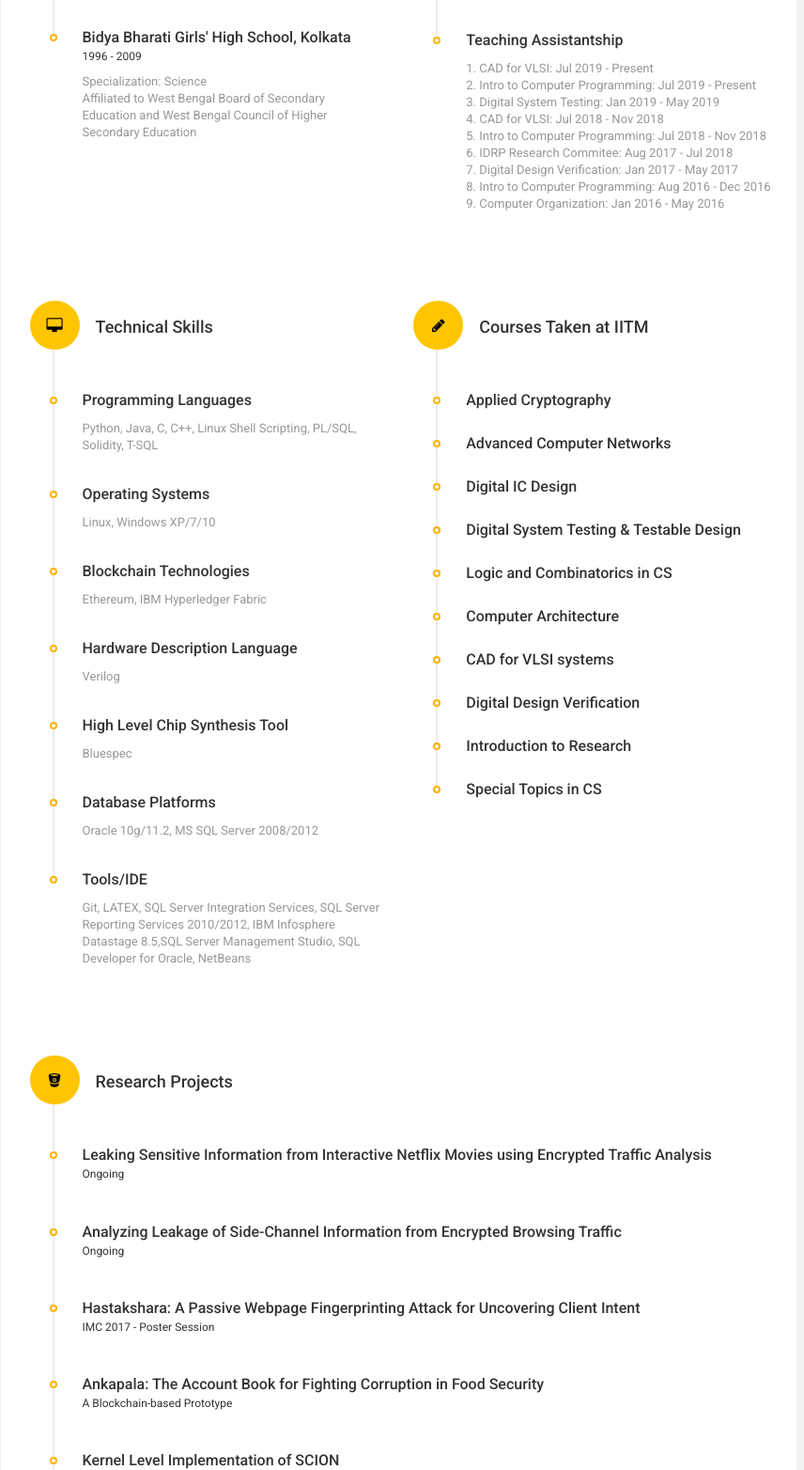
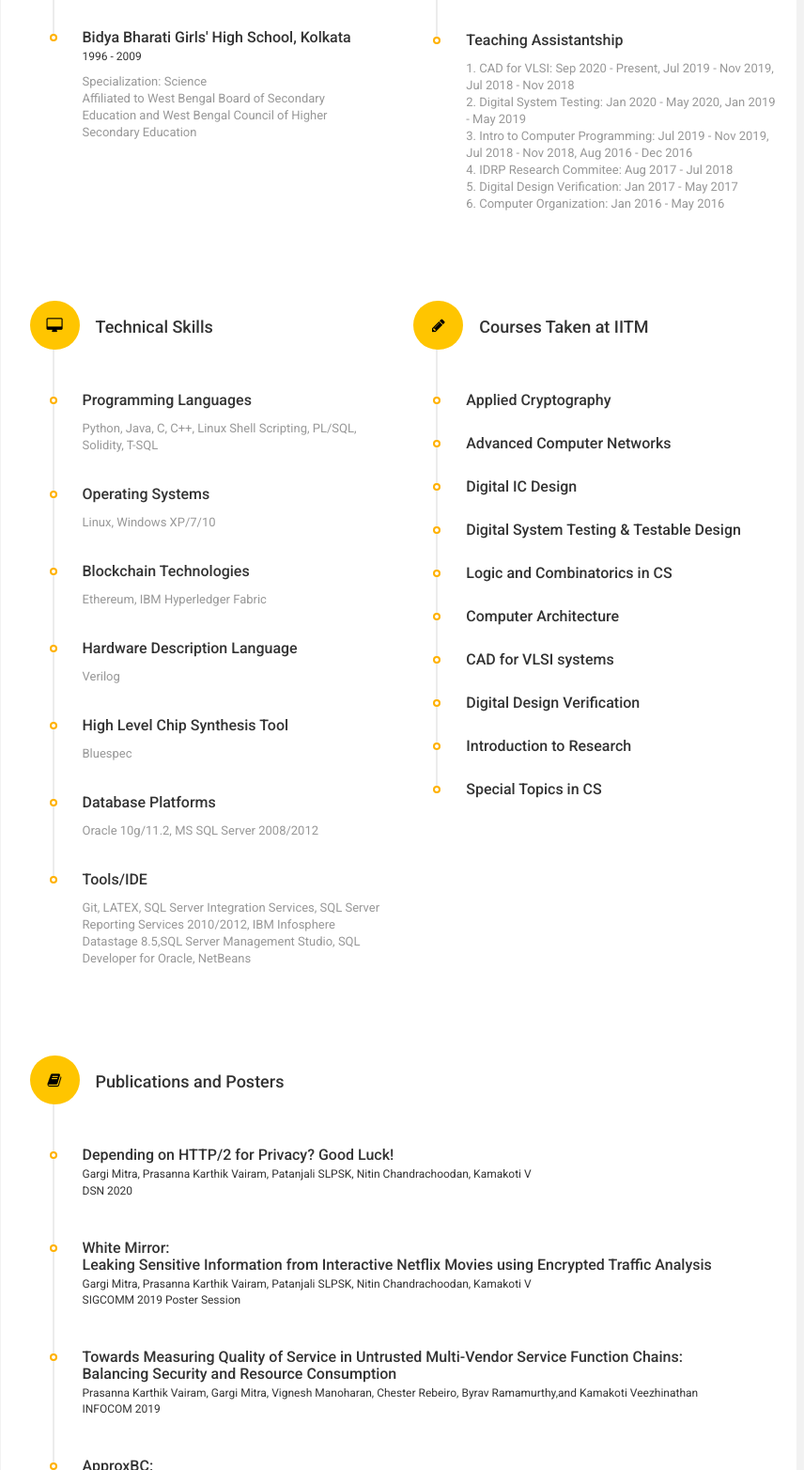
Before and after one commit to Gargi-Mitra/website, a plain HTML site: page index.html in a window 1280 px wide. Shown: the part 1236-2800 px from the top of the page at 94% size, without its empty margins (362-1218 px from the left). Drawn offline with Linux system fonts and the light colour scheme.

Commit message:
Updated on October 15, 2020

```diff
--- a/index.html
+++ b/index.html
@@ -83,7 +83,7 @@
             <!-- <li><p><span>Skype:</span> g_mitra91</p></li> -->
         </ul>
         <div class="col-md-12">
-            <a href="CV_Gargi_2019.pdf"><button class="site-btn icon">Download Cv  <i class="fa fa-download" aria-hidden="true"></i></button></a>
+            <a href="CV_Gargi.pdf"><button class="site-btn icon">Download Cv  <i class="fa fa-download" aria-hidden="true"></i></button></a>
             <a href="#publications"> <button class="site-btn icon">Publications <i class="fa fa-list" aria-hidden="true"></i></button></a>
         </div>
     </div>
@@ -154,7 +154,7 @@
                                     <i class="flaticon-analysis"></i>
                                 </div>
                                 <span class="title">Research</span>
-                                <p class="little-text"><a href="#research">Find more here</a></p>
+                                <p class="little-text"><a href="#publications">Find more here</a></p>
                             </div>
                         </div>
                         <!-- a service -->
@@ -184,62 +184,13 @@
                                     <i class="flaticon-paper-plane"></i>
                                 </div>
                                 <span class="title">My Hobbies</span>
-                                <p class="little-text">Find more here</p>
+                                <p class="little-text"><a href="https://www.instagram.com/gmit91">Follow my artworks on Instagram!</a></p>
                             </div>
                         </div>
                     </div>
                 </section>
                 </div>
-                <!-- Skills Section -->
-                <!-- <div class="row">
-                    <section class="design-skills col-md-6 padding_60 padbot_50">
-                        <div class="section-title bottom_45"><span></span><h2>Design Skills</h2></div>
-                        <ul class="skill-list">
-                            <li>
-                                <h3>Photoshop</h3>
-                                <div class="progress">
-                                    <div class="percentage" style="width:80%;"></div>
-                                </div>
-                            </li>
-                            <li>
-                                <h3>Sketch</h3>
-                                <div class="progress">
-                                    <div class="percentage" style="width:60%;"></div>
-                                </div>
-                            </li>
-                            <li>
-                                <h3>Adobe Xd</h3>
-                                <div class="progress">
-                                    <div class="percentage" style="width:30%;"></div>
-                                </div>
-                            </li>
-                        </ul>
-                    </section>
-                    <section class="code-skills col-md-6 padding_60">
-                        <div class="section-title bottom_45"><span></span><h2>Code Skills</h2></div>
-                        <ul class="skill-list">
-                            <li>
-                                <h3>Javascript</h3>
-                                <div class="progress">
-                                    <div class="percentage" style="width:80%;"></div>
-                                </div>
-                            </li>
-                            <li>
-                                <h3>HTML5</h3>
-                                <div class="progress">
-                                    <div class="percentage" style="width:60%;"></div>
-                                </div>
-                            </li>
-                            <li>
-                                <h3>CSS3</h3>
-                                <div class="progress">
-                                    <div class="percentage" style="width:30%;"></div>
-                                </div>
-                            </li>
-                        </ul>
-                    </section>
-                </div>
-            </div> -->
+
 
             <!-- Resume Page
             ================================================== -->
@@ -288,15 +239,12 @@
                                       <!-- a work -->
                                       <li><h3 class="line-title">Teaching Assistantship</h3>
                                         <span></span>
-                                          <p class="little-text">1. CAD for VLSI: Jul 2019 - Present</p>
-                                          <p class="little-text">2. Intro to Computer Programming: Jul 2019 - Present</p>
-                                          <p class="little-text">3. Digital System Testing: Jan 2019 - May 2019</p>
-                                          <p class="little-text">4. CAD for VLSI: Jul 2018 - Nov 2018</p>
-                                          <p class="little-text">5. Intro to Computer Programming: Jul 2018 - Nov 2018</p>
-                                          <p class="little-text">6. IDRP Research Commitee: Aug 2017 - Jul 2018</p>
-                                          <p class="little-text">7. Digital Design Verification: Jan 2017 - May 2017</p>
-                                          <p class="little-text">8. Intro to Computer Programming: Aug 2016 - Dec 2016</p>
-                                          <p class="little-text">9. Computer Organization: Jan 2016 - May 2016</p>
+                                          <p class="little-text">1. CAD for VLSI: Sep 2020 - Present, Jul 2019 - Nov 2019, Jul 2018 - Nov 2018</p>
+                                          <p class="little-text">2. Digital System Testing: Jan 2020 - May 2020, Jan 2019 - May 2019 </p>
+                                          <p class="little-text">3. Intro to Computer Programming: Jul 2019 - Nov 2019, Jul 2018 - Nov 2018, Aug 2016 - Dec 2016</p>
+                                          <p class="little-text">4. IDRP Research Commitee: Aug 2017 - Jul 2018</p>
+                                          <p class="little-text">5. Digital Design Verification: Jan 2017 - May 2017</p>
+                                          <p class="little-text">6. Computer Organization: Jan 2016 - May 2016</p>
                                       </li>
                                   </ul>
                               </div>
@@ -355,36 +303,17 @@
                             </div>
                         </div>
                         <div class="row">
-                            <!-- Working History -->
-                            <div class="working-history col-md-12 padding_15 padbot_30" id="research">
-                                <ul class="timeline col-md-12 top_30">
-                                    <li><i class="fa fa-bitbucket" aria-hidden="true"></i><h2 class="timeline-title">Research Projects</h2></li>
-                                    <!-- a work -->
-                                    <li><h3 class="line-title">Leaking Sensitive Information from Interactive Netflix Movies using Encrypted Traffic Analysis</h3>
-                                        <span>Ongoing</span>
-                                    <li><h3 class="line-title">Analyzing Leakage of Side-Channel Information from Encrypted Browsing Traffic</h3>
-                                        <span>Ongoing</span>
-                                    <li><h3 class="line-title">Hastakshara: A Passive Webpage Fingerprinting Attack for Uncovering Client Intent</h3>
-                                        <span>IMC 2017 - Poster Session</span>
-                                    <li><h3 class="line-title">Ankapala: The Account Book for Fighting Corruption in Food Security</h3>
-                                        <span>A Blockchain-based Prototype</span>
-                                    <li><h3 class="line-title">Kernel Level Implementation of SCION</h3>
-                                        <span>Collaborative Research Project</span>
-                                    <li><h3 class="line-title">Eradicator: An Integrated Approach for Defense against Cyber Attacks in Industrial Control Systems</h3>
-                                        <span>Research Project as part of Cyber Security Awareness Week 2017, November 2017</span>
 
-                                    </li>
-                                </ul>
-                            </div>
-                          </div>
-                        <div class="row">
                             <!-- Working History -->
                             <div class="working-history col-md-12 padding_15 padbot_30" id="publications">
                                 <ul class="timeline col-md-12 top_30">
                                     <li><i class="fa fa-book" aria-hidden="true"></i><h2 class="timeline-title">Publications and Posters</h2></li>
                                     <!-- a work -->
+                                    <li><h3 class="line-title">Depending on HTTP/2 for Privacy? Good Luck!</h3>
+                                        <span>Gargi Mitra, Prasanna Karthik Vairam, Patanjali SLPSK, Nitin Chandrachoodan, Kamakoti V<br />DSN 2020</span>
+                                    </li>
                                     <li><h3 class="line-title">White Mirror: <br /><br /><br />Leaking Sensitive Information from Interactive Netflix Movies using Encrypted Traffic Analysis</h3>
-                                        <span>Gargi Mitra, Prasanna Karthik Vairam, Patanjali SLPSK, Nitin Chandrachoodan, Kamakoti V<br />Accepted for publication at SIGCOMM 2019</span>
+                                        <span>Gargi Mitra, Prasanna Karthik Vairam, Patanjali SLPSK, Nitin Chandrachoodan, Kamakoti V<br />SIGCOMM 2019 Poster Session</span>
                                     </li>
                                     <li><h3 class="line-title">Towards Measuring Quality of Service in Untrusted Multi-Vendor Service Function Chains:<br /><br /><br /> Balancing Security and Resource Consumption</h3>
                                         <span>Prasanna Karthik Vairam, Gargi Mitra, Vignesh Manoharan, Chester Rebeiro, Byrav Ramamurthy,and Kamakoti Veezhinathan<br />INFOCOM 2019</span>
@@ -405,6 +334,25 @@
                             </div>
                         </div>
                         <div class="row">
+                          <!-- Working History -->
+                          <div class="working-history col-md-12 padding_15 padbot_30" id="research">
+                              <ul class="timeline col-md-12 top_30">
+                                  <li><i class="fa fa-bitbucket" aria-hidden="true"></i><h2 class="timeline-title">Other Research Projects</h2></li>
+                                  <!-- a work -->
+                                  <li><h3 class="line-title">Analyzing Leakage of Browsing Information from Mass-scale Encrypted Browsing Traffic</h3>
+                                      <span>Ongoing</span>
+                                  <li><h3 class="line-title">Ankapala: The Account Book for Fighting Corruption in Food Security</h3>
+                                      <span>A Blockchain-based solution for handling corruption in the public distribution system in India</span>
+                                  <li><h3 class="line-title">Kernel Level Implementation of SCION</h3>
+                                      <span>Collaborative Research Project</span>
+                                  <li><h3 class="line-title">Eradicator: An Integrated Approach for Defense against Cyber Attacks in Industrial Control Systems</h3>
+                                      <span>Research Project as part of Cyber Security Awareness Week 2017, November 2017</span>
+
+                                  </li>
+                              </ul>
+                          </div>
+                        </div>
+                      <div class="row">
                             <!-- Working History -->
                             <div class="working-history col-md-12 padding_15 padbot_30" id="shadowpc">
                                 <ul class="timeline col-md-12 top_30">
@@ -425,13 +373,15 @@
                                 <ul class="timeline col-md-12 top_30">
                                     <li><i class="fa fa-trophy" aria-hidden="true"></i><h2 class="timeline-title">Awards & Recognitions</h2></li>
                                     <!-- a work -->
+                                    <li><h3 class="line-title">Selected as one of the top 5 contestants of the blog writing competition at Maitryee 2020, <br /><br /><br />IBM Research-India's annual women outreach event</h3>
+                                    </li>
                                     <li><h3 class="line-title">Awarded for being among the top100 contestants in a national scientific story-writing competition <br /><br /><br />organized by the Department of Science & Technology, Govt. of India, as part of the AWSAR <br /><br /><br />initiative,in 2019</h3>
                                     </li>
                                     <li><h3 class="line-title">First prize in Gandhi Hazare Award 2018 for proposing technical solutions <br /><br /><br />for fighting corruption in the public distribution system in the country, in 2018</h3>
                                     </li>
                                     <li><h3 class="line-title">Second prize at TCS Poster Competition, Shaastra 2018, IIT Madras for presenting Ankapala</h3>
                                     </li>
-                                    <li><h3 class="line-title">Star TA Award from the Department of Computer Science & Engineering, IIT Madras <br /><br /><br />for contributions towards TA duty for the Aug-Dec 2017 semester</h3>
+                                    <li><h3 class="line-title">Star TA Awards from the Department of Computer Science & Engineering, IIT Madras <br /><br /><br />for contributions towards TA duty for the Aug-Nov 2017 semester and Aug-Nov 2020 semester</h3>
                                     </li>
                                     <li><h3 class="line-title">First prize at Embedded Security Challenge, Cyber Security Awareness Week 2017, <br /><br /><br />organized by IIT Kanpur, as amember of the IITM team, for presenting ‘Eradicator:<br /><br /><br /> An Integrated Approach for Defense against Cyber Attacks in PLC basedIndustrial Control Systems’</h3>
                                     </li>
```
Also changed, not shown: 1 other file.
